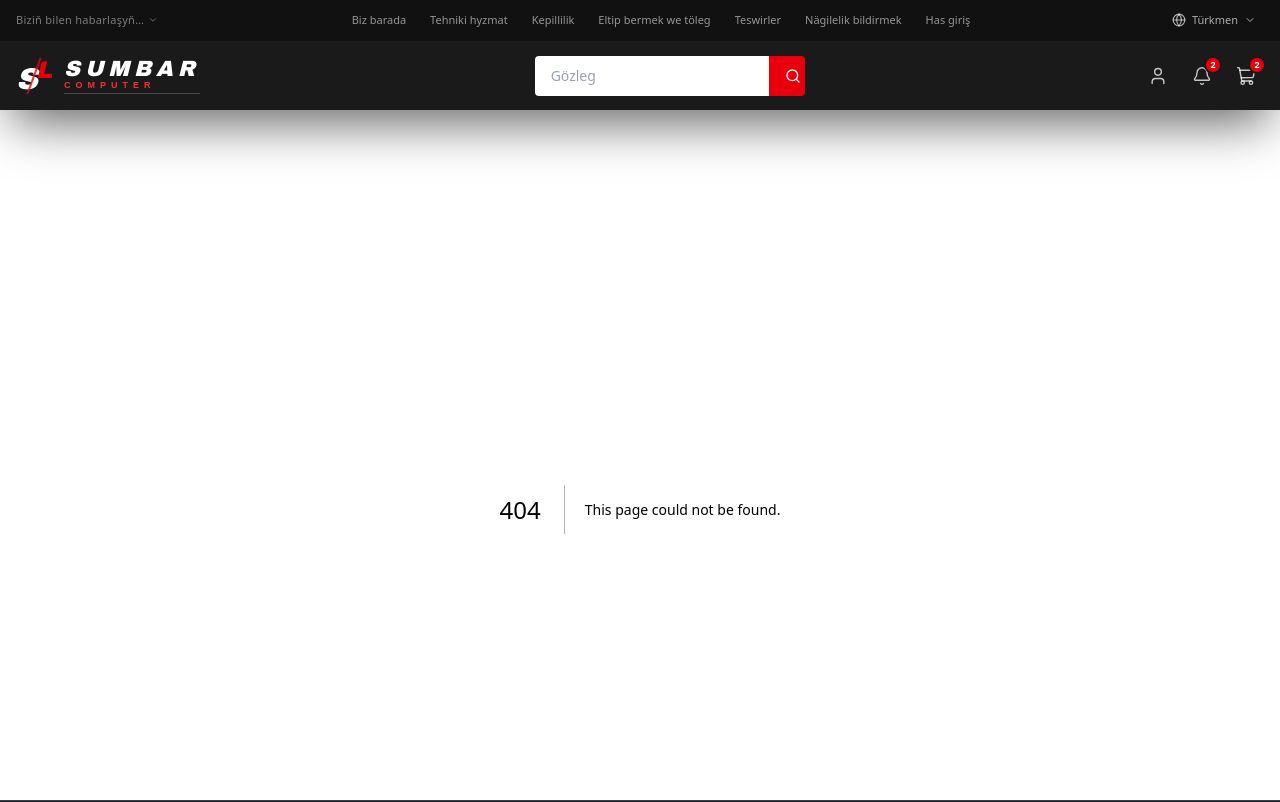
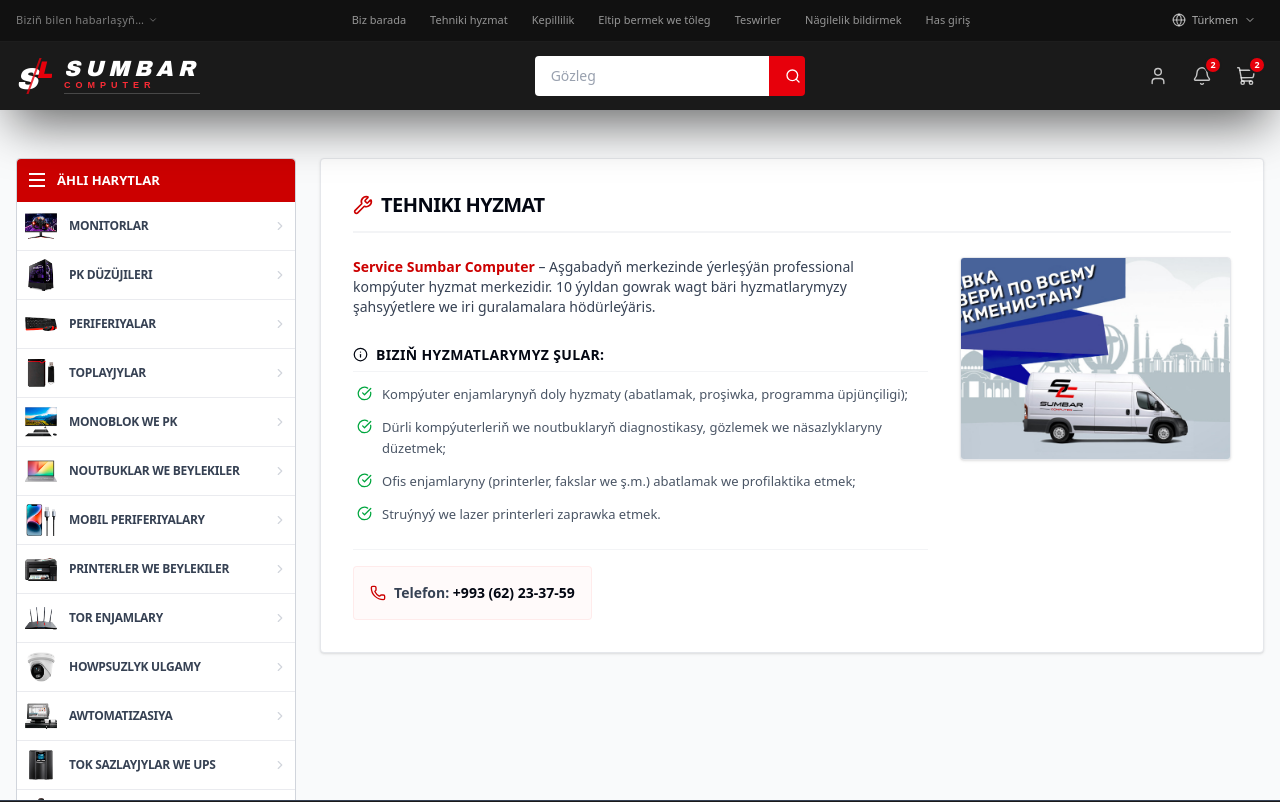
Before and after one commit to Bahram2006/fullstack-e-commerce-web-site-and-app-program, a Next.js app in the folder frontend/: page /service in a window 1280 px wide. Before the commit this address had no page. Shown: the top 802 px of the page. Built offline with nearby package versions, Linux system fonts and the light colour scheme.

Commit message:
finished warranty files upload

```diff
--- /dev/null
+++ b/frontend/app/(shop)/service/page.tsx
@@ -0,0 +1,73 @@
+import { Wrench, CheckCircle, Phone, Info } from 'lucide-react';
+
+export default function TechnicalServicePage() {
+  return (
+    <div className="w-full bg-white p-6 md:p-8 rounded-sm border border-gray-200 shadow-sm font-sans text-gray-800 leading-relaxed">
+
+      {/* ── BAŞLYK ── */}
+      <h1 className="text-xl font-black text-gray-950 border-b-2 border-gray-100 pb-3 uppercase tracking-tight flex items-center gap-2">
+        <Wrench size={20} className="text-[#cc0000]" />
+        <span>Tehniki Hyzmat</span>
+      </h1>
+
+      {/* ── ESASY GRID LAYOUT (Tekstler we Sag gapdal abatlaýyş suraty) ── */}
+      <div className="grid grid-cols-1 xl:grid-cols-3 gap-8 mt-6">
+
+        {/* SOL WE ORTA KOLONKA (Tehniki düşündirişler) */}
+        <div className="xl:col-span-2 space-y-5 text-[13px]">
+
+          {/* Giriş Teksti */}
+          <p className="text-gray-700 text-sm">
+            <strong className="text-[#cc0000]">{"Service Sumbar Computer"}</strong> – Aşgabadyň merkezinde ýerleşýän professional kompýuter hyzmat merkezidir. 10 ýyldan gowrak wagt bäri hyzmatlarymyzy şahsyýetlere we iri guralamalara hödürleýäris.
+          </p>
+
+          {/* BIZIŇ HYZMATLARYMYZ LISTI */}
+          <div className="space-y-3 pt-2">
+            <h3 className="font-bold text-gray-950 text-sm flex items-center gap-2 uppercase tracking-wide text-[#cc0000] border-b border-gray-100 pb-1.5">
+              <Info size={15} />
+              <span>Biziň hyzmatlarymyz şular:</span>
+            </h3>
+
+            <ul className="flex flex-col gap-3 pl-1">
+              {[
+                "Kompýuter enjamlarynyň doly hyzmaty (abatlamak, proşiwka, programma üpjünçiligi);",
+                "Dürli kompýuterleriň we noutbuklaryň diagnostikasy, gözlemek we näsazlyklaryny düzetmek;",
+                "Ofis enjamlaryny (printerler, fakslar we ş.m.) abatlamak we profilaktika etmek;",
+                "Struýnyý we lazer printerleri zaprawka etmek."
+              ].map((item, idx) => (
+                <li key={idx} className="flex items-start gap-2.5 text-gray-600 font-medium">
+                  <CheckCircle size={15} className="text-green-600 shrink-0 mt-0.5" />
+                  <span>{item}</span>
+                </li>
+              ))}
+            </ul>
+          </div>
+
+          {/* TELEFON NOMERI BÖLÜMI */}
+          <div className="border-t border-gray-100 pt-4 mt-6">
+            <div className="flex items-center gap-2 text-gray-700 bg-red-50/40 p-4 rounded-sm border border-red-100/60 w-max max-w-full">
+              <Phone size={16} className="text-[#cc0000] shrink-0" />
+              <p className="text-sm font-bold">
+                Telefon: <a href="tel:+99362233759" className="text-gray-950 hover:text-[#cc0000] transition-colors">+993 (62) 23-37-59</a>
+              </p>
+            </div>
+          </div>
+
+        </div>
+
+        {/* SAG GAPDAL (Hakyky Sumbar Tehniki Hyzmat Suraty) */}
+        <div className="w-full flex flex-col gap-4">
+          <div className="relative w-full aspect-[4/3] rounded-sm overflow-hidden bg-gray-50 border border-gray-200 shadow-sm group">
+            {/* Hakyky ekrandaky platany sanyjak bilen bejerýän uly surat meýdançasy */}
+            <img
+              src="/assets/Banners/Banner_10.jpg" // Surat adyny ýa-da ugruny özüňize laýyk goýuň
+              alt="Sumbar Computer Tehniki Hyzmat"
+              className="w-full h-full object-cover group-hover:scale-102 transition-transform duration-500"
+            />
+          </div>
+        </div>
+
+      </div>
+    </div>
+  );
+}
--- /dev/null
+++ b/frontend/app/(shop)/warranty/page.tsx
@@ -0,0 +1,86 @@
+import { ShieldCheck, FileText, CheckCircle } from 'lucide-react';
+
+export default function WarrantyPage() {
+  return (
+    <div className="w-full bg-white p-6 md:p-8 rounded-sm border border-gray-200 shadow-sm font-sans text-gray-800 leading-relaxed">
+
+      {/* ── BAŞLYK ── */}
+      <h1 className="text-xl font-black text-gray-950 border-b-2 border-gray-100 pb-3 uppercase tracking-tight flex items-center gap-2">
+        <ShieldCheck size={20} className="text-[#cc0000]" />
+        <span>Kepillilik</span>
+      </h1>
+
+      {/* ── ESASY GRID LAYOUT (Tekstler we Sag gapdal kepillik möhri suraty) ── */}
+      <div className="grid grid-cols-1 xl:grid-cols-3 gap-8 mt-6">
+
+        {/* SOL WE ORTA KOLONKA (Kepillik şertleri) */}
+        <div className="xl:col-span-2 space-y-6 text-[13px] text-gray-700">
+
+          {/* Giriş Ýazgysy */}
+          <div className="space-y-2">
+            <h3 className="font-bold text-gray-900 text-sm">Kepilligiň şertleri:</h3>
+            <p>
+              Aşakda görkezilen kepillik şertleri sarp ediji we sol bir wagtda ýerine ýetiriji hem degişlidir. Bu şertler Türkmenistanyň döwlet syýasatynyň guramaçylyk-hukuk, durmuş-ykdysady esaslaryny we sarp edijileri goramak babatandaky kanunyň esaslaryny düzýär.
+            </p>
+          </div>
+
+          {/* I. BÖLÜM */}
+          <div className="space-y-3">
+            <h3 className="font-bold text-gray-950 text-sm flex items-center gap-2 uppercase tracking-wide text-[#cc0000]">
+              <FileText size={15} />
+              <span>I. Kepilligiň borçnamalary</span>
+            </h3>
+
+            <ul className="flex flex-col gap-3 pl-1">
+              <li className="flex items-start gap-2.5">
+                <span className="font-bold text-gray-900 shrink-0 mt-0.5">1.</span>
+                <span>Öndüriji tarapyndan kesgitlenen kepillik möhleti bolmadyk ýagdaýynda, şeýle hem gulluk möhleti döwründe kepillik berilmeyän komponentli harytlardan başgalaryna (sarp ediş materiallary, kartrijler, CD-DVD diskleri, sumkalar, metal we plastmassa önümleri, podstawkalar, berkidijiler, kabeller, gurallar, elektron komponentleri bolmadyk harytlar, şeýle hem programma üpjünçiligi, islendik operasion ulgamy, programmalar we ş.m.) ýerine ýetiriji harytlara kepilligiň möhletini kesgitlemäge borçludyr.</span>
+              </li>
+              <li className="flex items-start gap-2.5">
+                <span className="font-bold text-gray-900 shrink-0 mt-0.5">2.</span>
+                <span>Şertnamada başga düzgün göz öňünde tutulmadyk bolsa, harytlara kepillikli möhlet harydyň sarp edijä satylan gününden開始 edip hasaplanýar.</span>
+              </li>
+              <li className="flex items-start gap-2.5">
+                <span className="font-bold text-gray-900 shrink-0 mt-0.5">3.</span>
+                <span>Kepillik möhleti harydyň toplumyna we onuň esasy harydyň gurluş böleklerine berlip biliner, mysal üçin: ýygnalan kompýutere we onun toplumlaşdyryjy böleklerine kepillikli möhletler bellenip bilner.</span>
+              </li>
+            </ul>
+          </div>
+
+          {/* II. BÖLÜM */}
+          <div className="space-y-3 border-t border-gray-100 pt-4">
+            <h3 className="font-bold text-gray-950 text-sm flex items-center gap-2 uppercase tracking-wide text-[#cc0000]">
+              <FileText size={15} />
+              <span>II. Sarp edijiniň harydyň satyn alandygyny tassyklayan resminamany satyjydan (ýerine ýetirijiden) almak hukugy</span>
+            </h3>
+
+            <ul className="flex flex-col gap-3 pl-1">
+              <li className="flex items-start gap-2.5">
+                <span className="font-bold text-gray-900 shrink-0 mt-0.5">1.</span>
+                <span>Sarp edijiniň harydyň satyn alandygyny tassyklayan resminamany satyjydan (ýerine ýetirijiden) almaga hukugy bar. Harytlaryň satyn alandygyny tassyklayan resminama hökmünde kassa ýa-da haryt töleghaty, girdeji kassa orderi, kesilen talonyň töleghaty, töleg tabşyrygy ýa-da harytlaryň ady, bahasy, harydyň satyn alnan senesi, satyjy (ýerine ýetiriji) barada maglumatlary öz içine alýan resminama kabul edilýär.</span>
+              </li>
+              <li className="flex items-start gap-2.5">
+                <span className="font-bold text-gray-900 shrink-0 mt-0.5">2.</span>
+                <span>Satyjy (ýerine ýetiriji) haryt satylanda, sarp edijä harydyň satyn alandygyny tassyklayan resminama bermäge borçludyr.</span>
+              </li>
+            </ul>
+          </div>
+
+        </div>
+
+        {/* SAG GAPDAL (Hakyky Sumbar Kepillik Möhri Suraty) */}
+        <div className="w-full flex flex-col gap-4">
+          <div className="relative w-full aspect-[4/3] rounded-sm overflow-hidden bg-gray-50 border border-gray-200 shadow-sm group">
+            {/* Hakyky ekrandaky kepillik şahadatnamasyna gök gysgyçly möhür basylýan surat meýdançasy */}
+            <img
+              src="/assets/Banners/Banner_11.jpg" // Surat adyny ýa-da ugruny özüňize laýyk goýuň
+              alt="Sumbar Computer Kepillilik"
+              className="w-full h-full object-cover group-hover:scale-102 transition-transform duration-500"
+            />
+          </div>
+        </div>
+
+      </div>
+    </div>
+  );
+}
```
